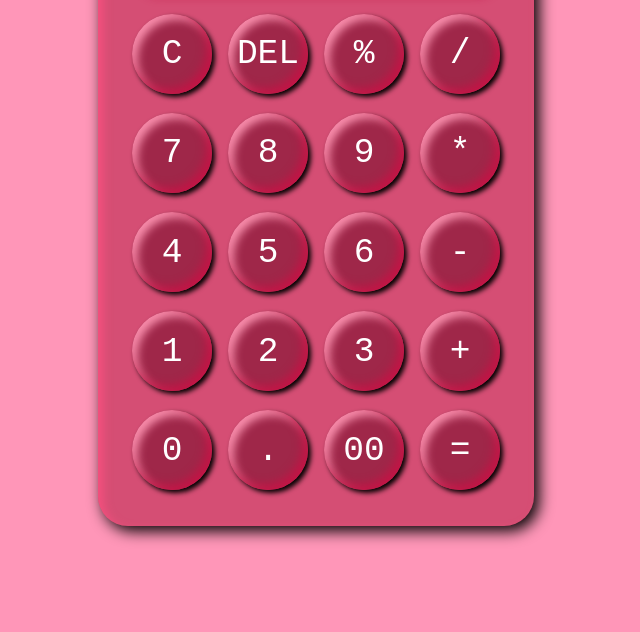
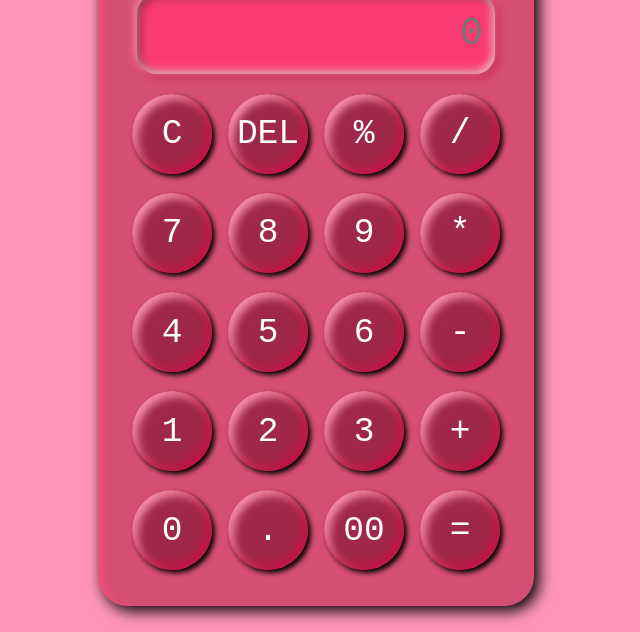
Before and after one commit to mohantamizh/basic-calculator, a plain HTML site: page index.html in a window 1280 px wide. Shown: the part 168-800 px from the top of the page, without its empty margins (324-964 px from the left). Drawn offline with Linux system fonts and the light colour scheme.

Commit message:
Update cal.css

```diff
--- a/cal.css
+++ b/cal.css
@@ -10,7 +10,7 @@
 }
 
 .container{
-    height:80vh;
+    height:100vh;
     display: flex;
     justify-content: center;
     align-items: center;
```
